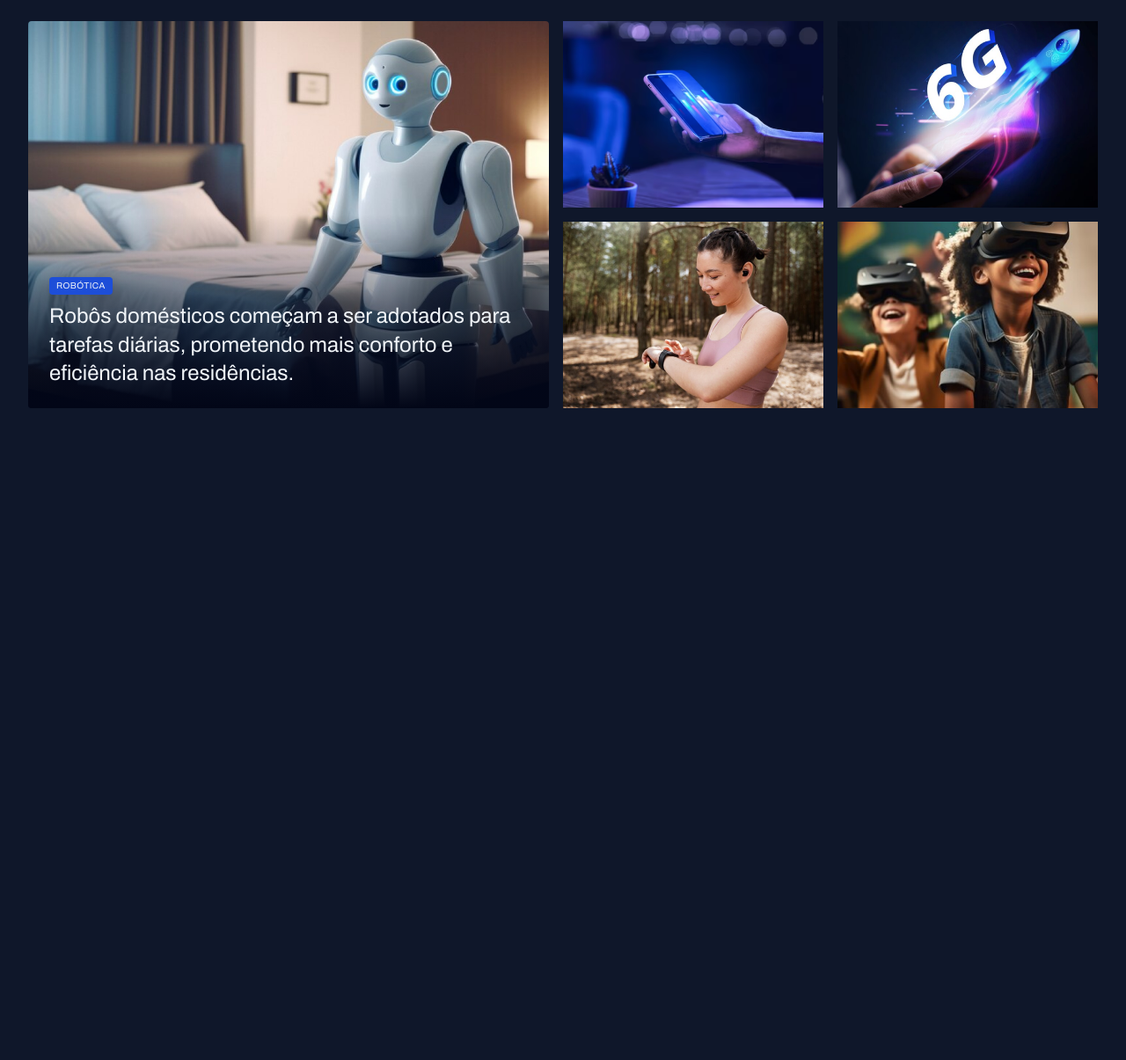
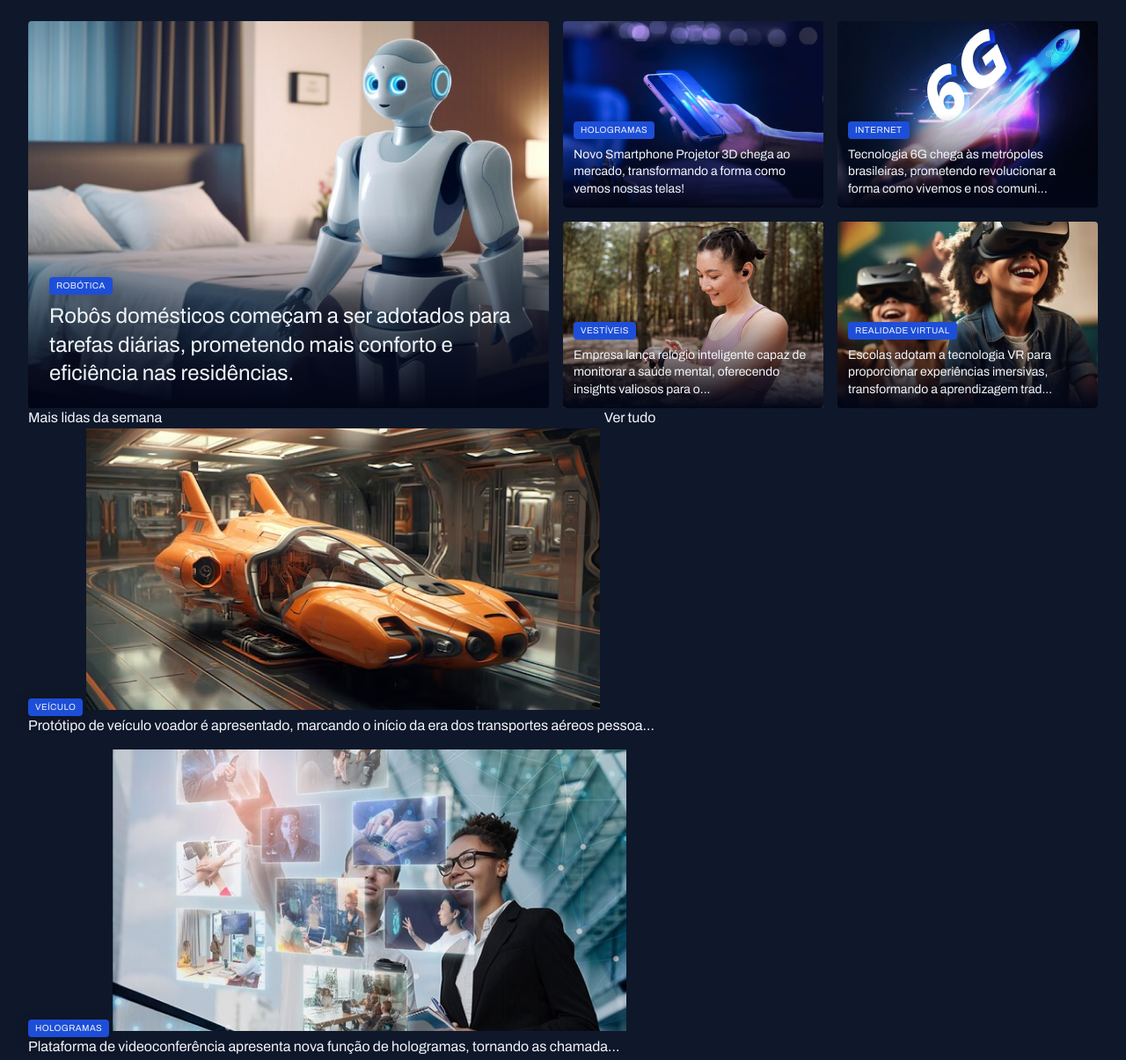
Before and after one commit to GustavoHenrr/Portal-de-noticias, a plain HTML site: page index.html in a window 1280 px wide. Shown: the part 140-1345 px from the top of the page at 88% size. Before the commit the page ends 800 px from the top, so only its background shows below. Drawn offline with Linux system fonts and the light colour scheme.

Commit message:
estruturando a seção mais lida da semana

```diff
--- a/index.html
+++ b/index.html
@@ -43,7 +43,7 @@
   <main class="grid container">
     <section id="featured" class="grid grid-flow-col gap-16" >
       <figure class="card">
-        <img src="./assets/images/Image 01.png" alt="">
+        <img src="./assets/images/Image 01.png" alt="Robôs domésticos começam a ser adotados para tarefas diárias, prometendo mais conforto e eficiência nas residências.">
 
         <figcaption>
           <span class="content-tag">robótica</span>
@@ -54,22 +54,83 @@
       </figure>
 
       <div class="grid grid-cols-2 gap-16">
-        <div>
-          <img src="./assets/images/Image 02.png" alt="">
-        </div>
+        <figure class="card">
+          <img src="./assets/images/Image 02.png" alt="Novo Smartphone Projetor 3D chega ao mercado, transformando a forma como vemos nossas telas!">
 
-        <div>
-          <img src="./assets/images/Image 03.png" alt="">
-        </div>
+          <figcaption>
+            <span class="content-tag">hologramas</span>
+            <h2 class="text-lg">
+              Novo Smartphone Projetor 3D chega ao mercado, transformando a forma como vemos nossas telas!
+            </h2>
+          </figcaption>
+        </figure>
 
-        <div>
-          <img src="./assets/images/Image 04.png" alt="">
-        </div>
+        <figure class="card">
+          <img src="./assets/images/Image 03.png" alt="Tecnologia 6G chega às metrópoles brasileiras, prometendo revolucionar a forma como vivemos e nos comunicamos.">
 
-        <div>
-          <img src="./assets/images/Image 05.png" alt="">
-        </div>
+          <figcaption>
+            <span class="content-tag">internet</span>
+            <h2 class="text-lg">
+              Tecnologia 6G chega às metrópoles brasileiras, prometendo revolucionar a forma como vivemos e nos comuni...
+            </h2>
+          </figcaption>
+        </figure>
 
+        <figure class="card">
+          <img src="./assets/images/Image 04.png" alt="Empresa lança relógio inteligente capaz de monitorar a saúde mental, oferecendo insights valiosos para o bem-estar pessoal.">
+
+          <figcaption>
+            <span class="content-tag">vestíveis</span>
+            <h2 class="text-lg">
+              Empresa lança relógio inteligente capaz de monitorar a saúde mental, oferecendo insights valiosos para o...
+            </h2>
+          </figcaption>
+        </figure>
+
+        <figure class="card">
+          <img src="./assets/images/Image 05.png" alt="Escolas adotam a tecnologia VR para proporcionar experiências imersivas, transformando a aprendizagem tradicional.">
+
+          <figcaption>
+            <span class="content-tag">realidade virtual</span>
+            <h2 class="text-lg">
+              Escolas adotam a tecnologia VR para proporcionar experiências imersivas, transformando a aprendizagem trad...
+            </h2>
+          </figcaption>
+        </figure>
+
+      </div>
+    </section>
+
+    <section id="weekly">
+      <header class="grid grid-flow-col">
+        <h3>Mais lidas da semana</h3>
+        <a href="#" class="grid grid-flow-col">
+          <strong>Ver tudo</strong>
+          <span></span>
+        </a>
+      </header>
+
+      <div class="grid gap-16">
+        <figure>
+          <span class="content-tag">veículo</span>
+          <img src="./assets/images/Image 06.png" alt="">
+          <p>Protótipo de veículo voador é apresentado, marcando o início da era dos transportes aéreos pessoa...</p>
+        </figure>
+        <figure>
+          <span class="content-tag">hologramas</span>
+          <img src="./assets/images/Image 07.png" alt="">
+          <p>Plataforma de videoconferência apresenta nova função de hologramas, tornando as chamada...</p>
+        </figure>
+        <figure>
+          <span class="content-tag">realidade virtual</span>
+          <img src="./assets/images/Image 08.png" alt="">
+          <p>Nova geração de consoles de videogame é lançada, trazendo gráficos ultra-realistas e experiên...</p>
+        </figure>
+        <figure>
+          <span class="content-tag">internet</span>
+          <img src="./assets/images/Image 09.png" alt="">
+          <p>Projeto busca oferecer internet de alta velocidade em áreas remotas através de satélites.</p>
+        </figure>
       </div>
     </section>
   </main>
--- a/styles/sections.css
+++ b/styles/sections.css
@@ -29,8 +29,25 @@
 
     padding: 24px;
 
+
+    &:has(.text-lg) {
+
+     padding: 12px;
+
+    }
+
     h2 {
+
       margin-top: 8px;
+
     }
+
+    /* h2.text-lg {
+      text-align: justify ;
+    }
+
+    h2.text-2xl {
+      text-align: justify ;
+    } */
   }
 }
--- a/styles/utility.css
+++ b/styles/utility.css
@@ -72,13 +72,13 @@ h1,h2,h3 {
 }
 
 .text-xl {
-  font: var(--h1);
+  font: var(--h2);
 }
 
 .text-lg {
-  font: var(--h1);
+  font: var(--h3);
 }
 
 .text-sm {
-  font: var(--h1);
+  font: var(--text-sm);
 }
```
